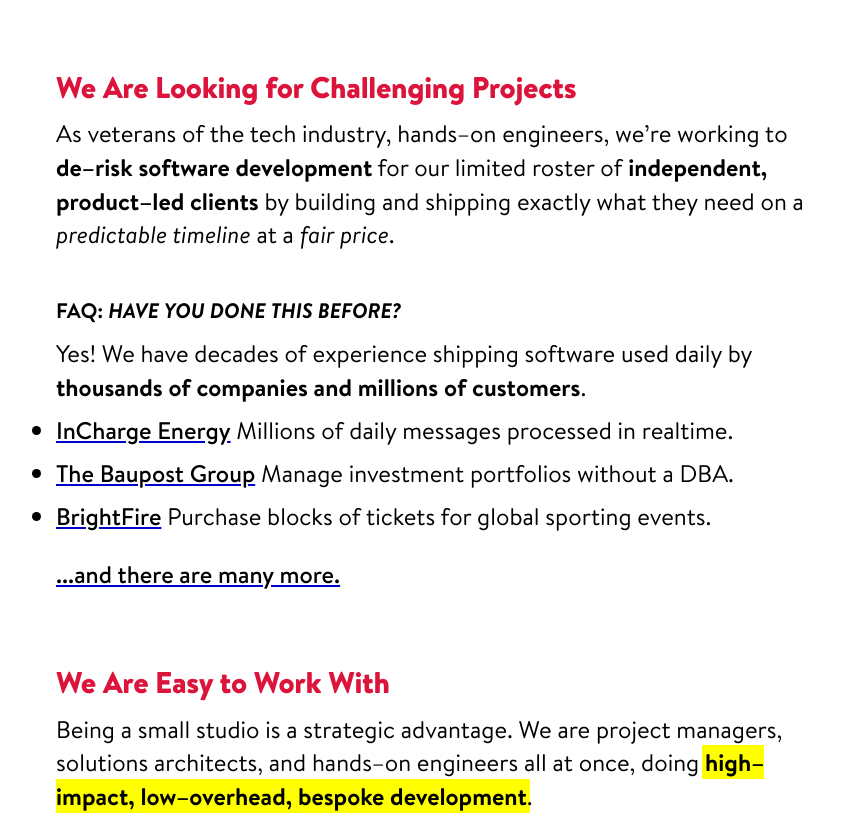
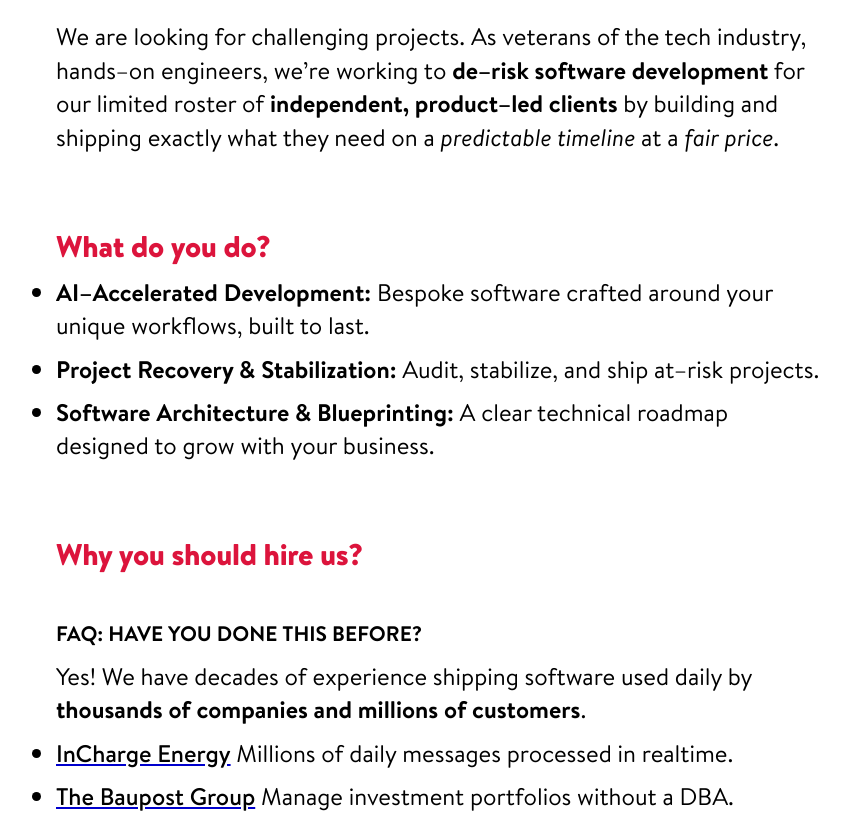
Before and after one commit to weshipsoftware/weshipsoftware.github.io, a plain HTML site: page docs/index.html in a window 1280 px wide. Shown: the part 301-1117 px from the top of the page, without its empty margins (200-1049 px from the left). Drawn offline with Linux system fonts and the light colour scheme.

Commit message:
Reorg of stuff

```diff
--- a/docs/index.html
+++ b/docs/index.html
@@ -32,11 +32,17 @@
 <a href="https://jarrodtaylor.me">Jarrod Taylor</a> &amp; <a href="https://richard.is">Richard Rissanen</a> focused on one thing:
 <strong>shipping software</strong>.</p>
 </blockquote>
-<h2>We Are Looking for Challenging Projects</h2>
-<p>As veterans of the tech industry, hands–on engineers, we’re working to <strong>de–risk software
+<p>We are looking for challenging projects. As veterans of the tech industry, hands–on engineers, we’re working to <strong>de–risk software
 development</strong> for our limited roster of <strong>independent, product–led clients</strong> by building and
 shipping exactly what they need on a <em>predictable timeline</em> at a <em>fair price</em>.</p>
-<h3>FAQ: <em>Have you done this before?</em></h3>
+<h2>What do you do?</h2>
+<ul>
+<li><strong>AI–Accelerated Development:</strong> Bespoke software crafted around your unique workflows, built to last.</li>
+<li><strong>Project Recovery &amp; Stabilization:</strong> Audit, stabilize, and ship at–risk projects.</li>
+<li><strong>Software Architecture &amp; Blueprinting:</strong> A clear technical roadmap designed to grow with your business.</li>
+</ul>
+<h2>Why you should hire us?</h2>
+<h3>FAQ: Have you done this before?</h3>
 <p>Yes! We have decades of experience shipping software used daily by <strong>thousands of companies and
 millions of customers</strong>.</p>
 <ul>
@@ -48,7 +54,7 @@ Manage investment portfolios without a DBA.</li>
 Purchase blocks of tickets for global sporting events.</li>
 </ul>
 <p><a href="/previous-gigs">...and there are many more.</a></p>
-<h2>We Are Easy to Work With</h2>
+<h3>FAQ: Are you easy to work with?</h3>
 <p>Being a small studio is a strategic advantage. We are project managers, solutions architects,
 and hands–on engineers all at once, doing <strong><em>high–impact, low–overhead, bespoke development</em></strong>.</p>
 <h3>FAQ: <em>Why should I hire you?</em></h3>
```
Also changed, not shown: 1 other file.
